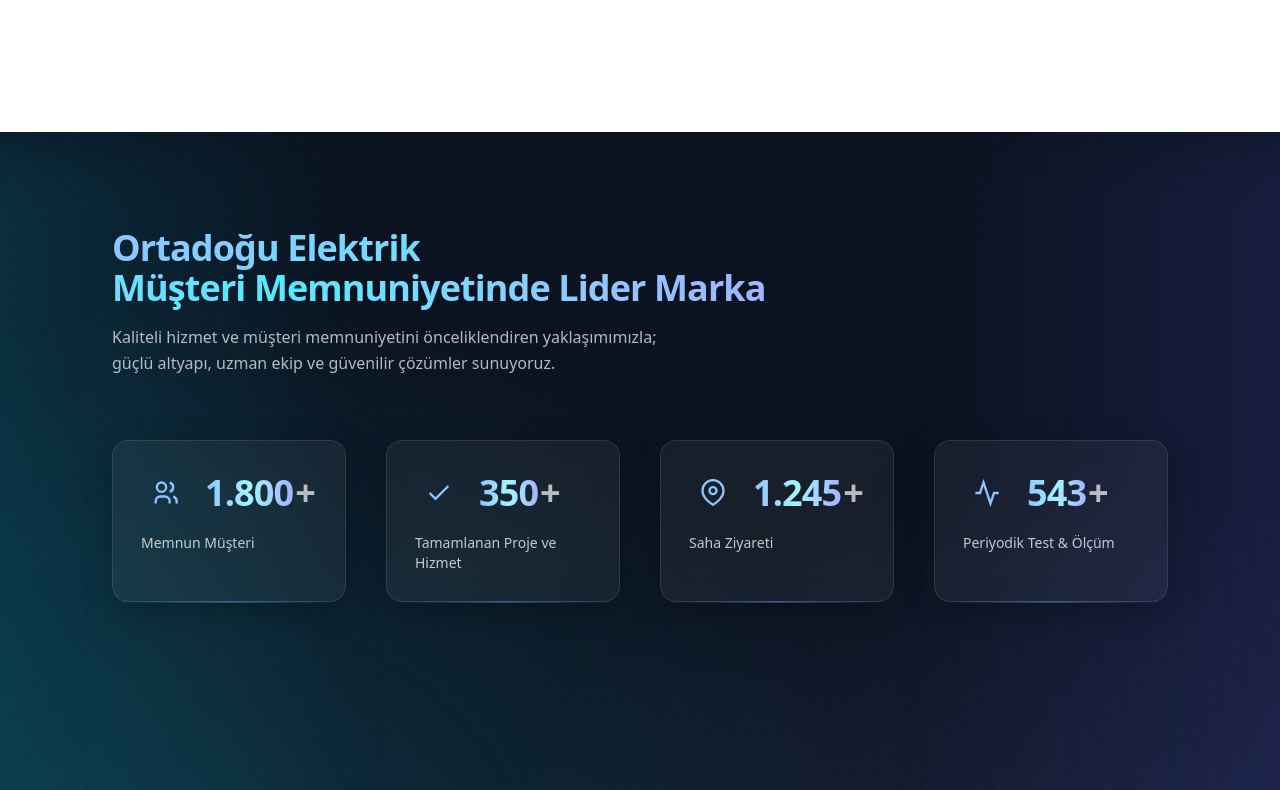
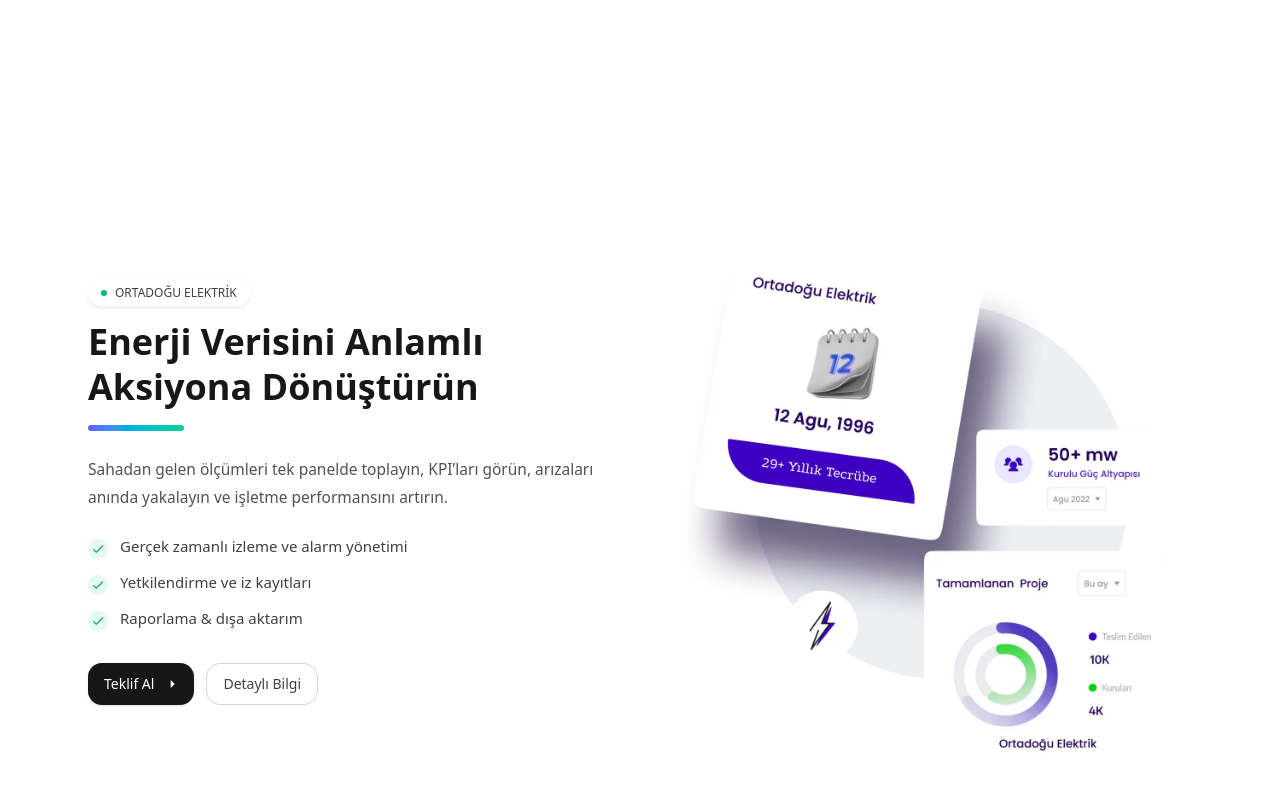
Before and after one commit to ErtugrulArac/Ortadogu-Elektrik-Website, a Next.js app: page / in a window 1280 px wide. Shown: the part 8400-9190 px from the top of the page. Built offline with nearby package versions, Linux system fonts and the light colour scheme.

Commit message:
mockup kısmı

```diff
--- a/src/app/page.tsx
+++ b/src/app/page.tsx
@@ -1,5 +1,3 @@
-import Image from "next/image";
-import Navbar from "@/components/navbar";
 import Main from "@/components/main/main";
 import Grafik from "@/components/grafik";
 import Elguc from "@/components/elektriğingücü";
@@ -11,6 +9,7 @@
 import Footer from "@/components/footer/FooterCreatic"
 import Blog from "@/components/blog/blog"
 import Sss from "@/components/sss/app"
+import Mockup from "@/components/mockup/index"
 
 
 export default function Page() {
@@ -30,10 +29,14 @@
       </div>
 
       <Adım />
+      <Mockup/>
+
       <Yorumlar />
 
       <Blog/>
       <Sss/>
+
+
 
 
 
--- /dev/null
+++ b/src/components/mockup/index.tsx
@@ -0,0 +1,79 @@
+// src/components/FeatureMockup.tsx
+"use client";
+
+export default function FeatureMockup() {
+  return (
+    <section className="relative mx-auto max-w-6xl px-4 md:px-6 py-14 md:py-20 overflow-hidden">
+      {/* üst/alt arka plan gradyanları yok */}
+
+      <div className="grid gap-12 md:grid-cols-2 md:items-center md:gap-16 lg:gap-20">
+        {/* SOL: metin */}
+        <div className="order-2 md:order-1">
+          <div className="mb-3 inline-flex items-center gap-2 rounded-full border border-white/30 bg-white/60 px-3 py-1 text-[12px] font-medium text-neutral-700 shadow-sm backdrop-blur-md dark:border-white/10 dark:bg-neutral-900/60 dark:text-neutral-200">
+            <span className="inline-block h-1.5 w-1.5 rounded-full bg-emerald-500" />
+            ORTADOĞU ELEKTRİK
+          </div>
+
+          <h2 className="text-3xl md:text-4xl font-semibold leading-tight text-neutral-900 dark:text-white">
+            Enerji Verisini Anlamlı Aksiyona Dönüştürün
+          </h2>
+
+          <div className="mt-4 h-1.5 w-24 rounded-full bg-gradient-to-r from-indigo-500 via-cyan-500 to-emerald-400" />
+
+          <p className="mt-6 max-w-2xl text-[15.5px] leading-7 text-neutral-600 dark:text-neutral-300">
+            Sahadan gelen ölçümleri tek panelde toplayın, KPI’ları görün, arızaları anında yakalayın
+            ve işletme performansını artırın.
+          </p>
+
+          <ul className="mt-6 grid gap-3 text-[15px]">
+            {[
+              "Gerçek zamanlı izleme ve alarm yönetimi",
+              "Yetkilendirme ve iz kayıtları",
+              "Raporlama & dışa aktarım",
+            ].map((b, i) => (
+              <li key={i} className="flex items-start gap-3 text-neutral-700 dark:text-neutral-200">
+                <span className="mt-1 inline-grid h-5 w-5 place-items-center rounded-full bg-emerald-500/10 text-emerald-600 dark:text-emerald-400">
+                  <svg viewBox="0 0 24 24" className="h-3.5 w-3.5" fill="currentColor" aria-hidden>
+                    <path d="M9 16.17 4.83 12l-1.42 1.41L9 19 21 7l-1.41-1.41z" />
+                  </svg>
+                </span>
+                <span>{b}</span>
+              </li>
+            ))}
+          </ul>
+
+          <div className="mt-8 flex flex-wrap gap-3">
+            <a
+              href="/iletisim"
+              className="inline-flex items-center gap-2 rounded-xl bg-neutral-900 px-4 py-2.5 text-sm font-medium text-white shadow-sm transition hover:scale-[1.02] hover:bg-neutral-800 dark:bg-white dark:text-neutral-900"
+            >
+              Teklif Al
+              <svg viewBox="0 0 24 24" className="h-4 w-4" fill="currentColor" aria-hidden>
+                <path d="M5 12h12M13 6l6 6-6 6" />
+              </svg>
+            </a>
+            <a
+              href="/servis"
+              className="inline-flex items-center gap-2 rounded-xl border border-neutral-300 bg-white/70 px-4 py-2.5 text-sm font-medium text-neutral-700 backdrop-blur-md transition hover:bg-white/90 dark:border-white/15 dark:bg-neutral-900/60 dark:text-neutral-200"
+            >
+              Detaylı Bilgi
+            </a>
+          </div>
+        </div>
+
+        {/* SAĞ: resim — mobilde tamamı görünsün, desktop'ta cover */}
+        <div className="order-1 md:order-2">
+          <img
+            src="/tecrübemock.webp"    // kendi görselin
+            alt="SCADA ekran görseli"
+            className="
+              block w-full max-w-full
+              h-auto max-h-[70vh] object-contain object-center
+              md:h-[560px] md:max-h-none md:object-cover md:object-center
+            "
+          />
+        </div>
+      </div>
+    </section>
+  );
+}
```
Also changed, not shown: public/asdeyazi.jpg (deleted).
